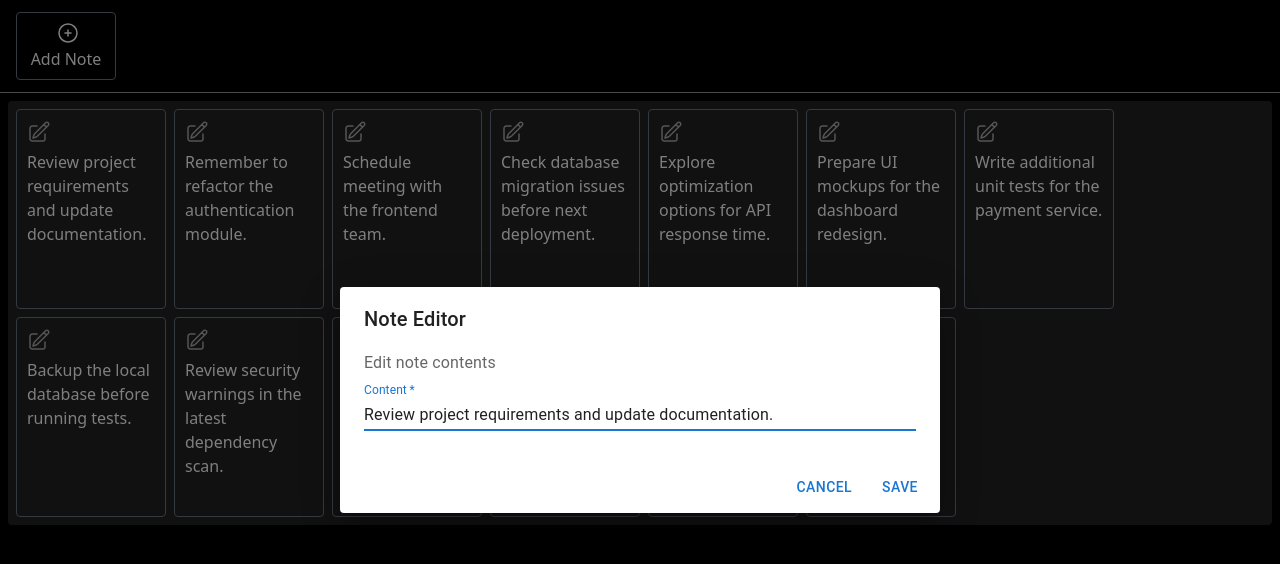
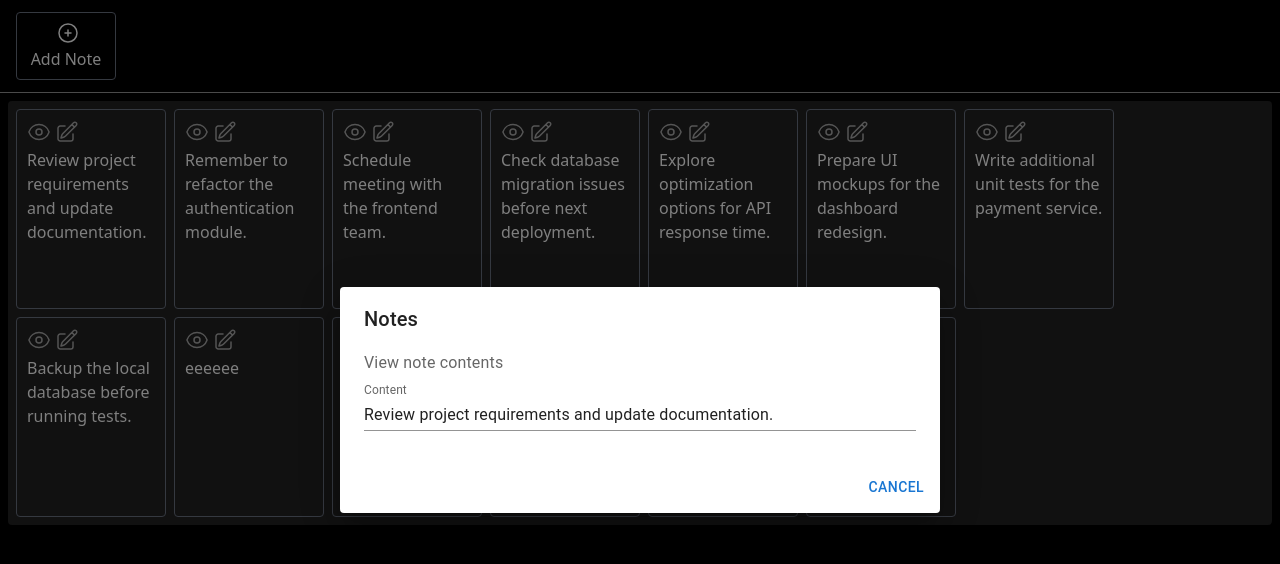
Before and after one commit to ahmedsalama0/insight-board, a Next.js app: page /notes in a window 1280 px wide. Both pictures are taken after a click on the button 39 px from the left and 132 px from the top of the page. Shown: the top 564 px of the page. Built offline with nearby package versions, Linux system fonts and the light colour scheme; data requests are answered from the project's data file; what @mui/material-nextjs would draw is missing.

Commit message:
feature/view note

```diff
--- /dev/null
+++ b/app/ui/components/FormNoteView.tsx
@@ -0,0 +1,82 @@
+'use client';
+import * as React from 'react';
+import Button from '@mui/material/Button';
+import TextField from '@mui/material/TextField';
+import Dialog from '@mui/material/Dialog';
+import DialogActions from '@mui/material/DialogActions';
+import DialogContent from '@mui/material/DialogContent';
+import DialogContentText from '@mui/material/DialogContentText';
+import DialogTitle from '@mui/material/DialogTitle';
+import { generateId } from '@/app/tasks/page';
+import PenIcon from '../icons/PenIcon';
+import { Note } from '@/app/tasks/models/types.model';
+import { useNotesUpdateData } from '@/app/hooks/useNotesData';
+import { ViewIcon } from '../icons/ViewIcon';
+
+export default function FormNoteView({ note }: { note: Note }) {
+  const [open, setOpen] = React.useState(false);
+
+  const handleClickOpen = () => {
+    setOpen(true);
+  };
+
+  const handleClose = () => {
+    setOpen(false);
+  };
+
+  const handleSubmit = (event: React.FormEvent<HTMLFormElement>) => {
+    event.preventDefault();
+    const formData = new FormData(event.currentTarget);
+    const formJson = Object.fromEntries((formData as any).entries());
+
+    handleClose();
+  };
+
+  return (
+    <React.Fragment>
+      <button
+        className="stroke-[#aaa] hover:stroke-rose-600"
+        onClick={handleClickOpen}
+      >
+        <ViewIcon />
+      </button>
+      <Dialog
+        open={open}
+        onClose={handleClose}
+        fullWidth
+        sx={{
+          height: '100%',
+        }}
+      >
+        <DialogTitle>Notes</DialogTitle>
+        <DialogContent>
+          <DialogContentText>View note contents</DialogContentText>
+          <form onSubmit={handleSubmit} id="subscription-form">
+            <TextField
+              margin="dense"
+              id="content"
+              name="content"
+              label="Content"
+              type="text"
+              fullWidth
+              variant="standard"
+              sx={{ marginBottom: '10px' }}
+              value={note?.content}
+              slotProps={{
+                input: {
+                  readOnly: true,
+                },
+              }}
+            />
+          </form>
+        </DialogContent>
+        <DialogActions>
+          <Button onClick={handleClose}>Cancel</Button>
+          {/* <Button type="submit" form="subscription-form">
+            Save
+          </Button> */}
+        </DialogActions>
+      </Dialog>
+    </React.Fragment>
+  );
+}
--- a/app/ui/components/NoteCard.tsx
+++ b/app/ui/components/NoteCard.tsx
@@ -2,12 +2,14 @@
 import { Note } from '@/app/tasks/models/types.model';
 import PenIcon from '../icons/PenIcon';
 import FormNoteEdit from './FormNoteEdit';
+import FormNoteView from './FormNoteView';
 export default function NoteCard({ note }: { note: Note }) {
   return (
     <div className="overflow-x-hidden overflow-y-scroll  border border-gray-500 p-2.5 w-[150px] h-[200px] rounded hover:border-rose-500">
-      {/* <PenIcon /> */}
-      <FormNoteEdit note={note} />
-
+      <div className="flex gap-1 items-center mb-1">
+        <FormNoteView note={note} />
+        <FormNoteEdit note={note} />
+      </div>
       <div className="">{note?.content}</div>
     </div>
   );
--- /dev/null
+++ b/app/ui/icons/ViewIcon.tsx
@@ -0,0 +1,24 @@
+import React from 'react';
+
+export function ViewIcon() {
+  return (
+    <svg
+      xmlns="http://www.w3.org/2000/svg"
+      fill="none"
+      viewBox="0 0 24 24"
+      strokeWidth={1.5}
+      className="size-6"
+    >
+      <path
+        strokeLinecap="round"
+        strokeLinejoin="round"
+        d="M2.036 12.322a1.012 1.012 0 0 1 0-.639C3.423 7.51 7.36 4.5 12 4.5c4.638 0 8.573 3.007 9.963 7.178.07.207.07.431 0 .639C20.577 16.49 16.64 19.5 12 19.5c-4.638 0-8.573-3.007-9.963-7.178Z"
+      />
+      <path
+        strokeLinecap="round"
+        strokeLinejoin="round"
+        d="M15 12a3 3 0 1 1-6 0 3 3 0 0 1 6 0Z"
+      />
+    </svg>
+  );
+}
--- a/db.json
+++ b/db.json
@@ -146,7 +146,7 @@
     },
     {
       "id": "9",
-      "content": "Review security warnings in the latest dependency scan."
+      "content": "eeeeee"
     },
     {
       "id": "63735",
```
